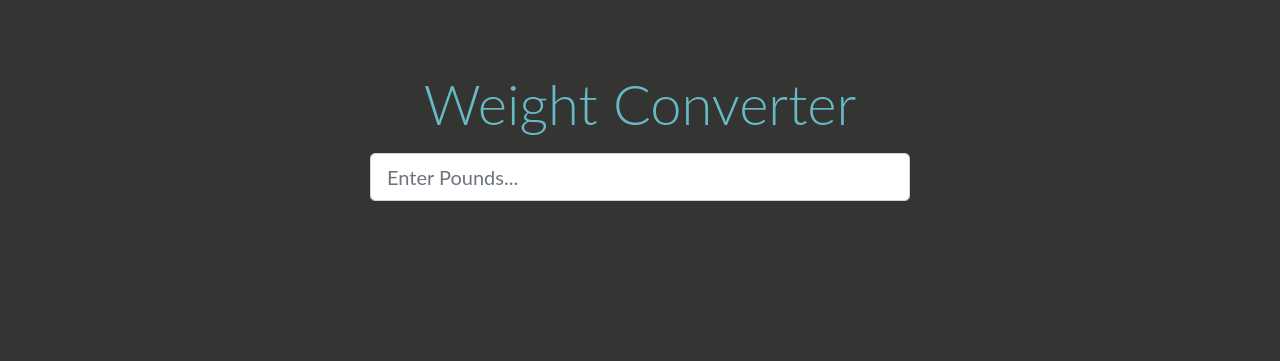
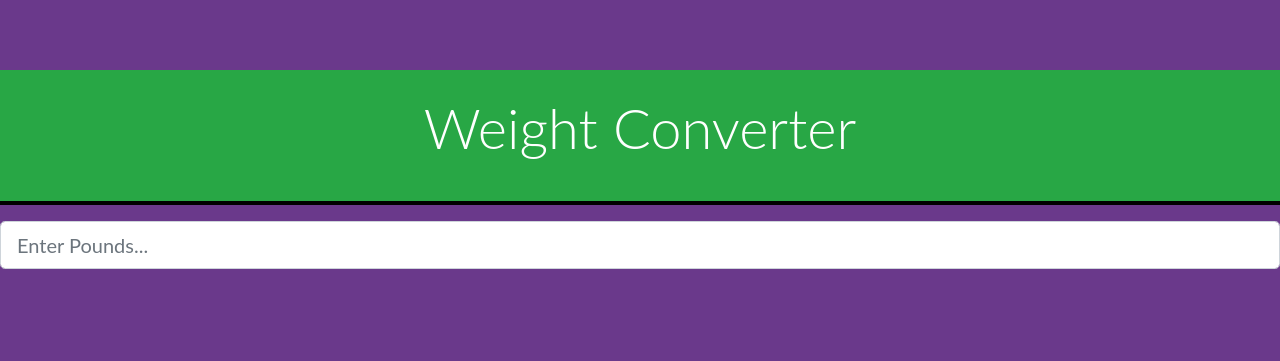
Before and after one commit to varindersinghrehal/weight_converter, a plain HTML site: page index.html in a window 1280 px wide. Drawn offline with nearby package versions, Linux system fonts and the light colour scheme.

Commit message:
Added Colors and did Javascript

```diff
--- a/index.html
+++ b/index.html
@@ -13,8 +13,8 @@
     <style>
       body {
         margin-top: 70px;
-        background: rgb(52, 53, 51);
-        color: rgb(102, 186, 197);
+        background: rgb(106, 57, 139);
+        color: #000;
         background-size: cover;
         background-position: center;
         font-family: Lato;
@@ -27,10 +27,12 @@
     <title>Weight Converter</title>
   </head>
   <body>
+    <header id="main-header" class="bg-success text-white p-4 mb-3">
     <div class="container">
       <div class="row">
         <div class="col-md-6 offset-md-3">
-          <h1 class="display-4 text-center mb-3">Weight Converter</h1>
+          <h1 id="header-title" class="display-4 text-center mb-3">Weight Converter</h1>
+        </header>
           <form>
             <div class="form-group">
               <input
@@ -68,6 +70,17 @@
     </div>
 
     <script>
+      const header = document.getElementById('main-header');
+       header.style.borderBottom = 'solid 4px black';
+       //Get Elements By ClassName//
+       const card = document.getElementsByClassName('card-block');
+       card[0].style.fontWeight = 'bold';
+       card[0].style.backgroundColor = 'orange';
+       card[1].style.fontWeight = 'bold';
+       card[1].style.backgroundColor = 'lightblue';
+       card[2].style.fontWeight = 'bold';
+       card[2].style.backgroundColor = 'red';
+
       document.getElementById("output").style.visibility = "hidden";
       document
         .getElementById("lbsInput")
```
